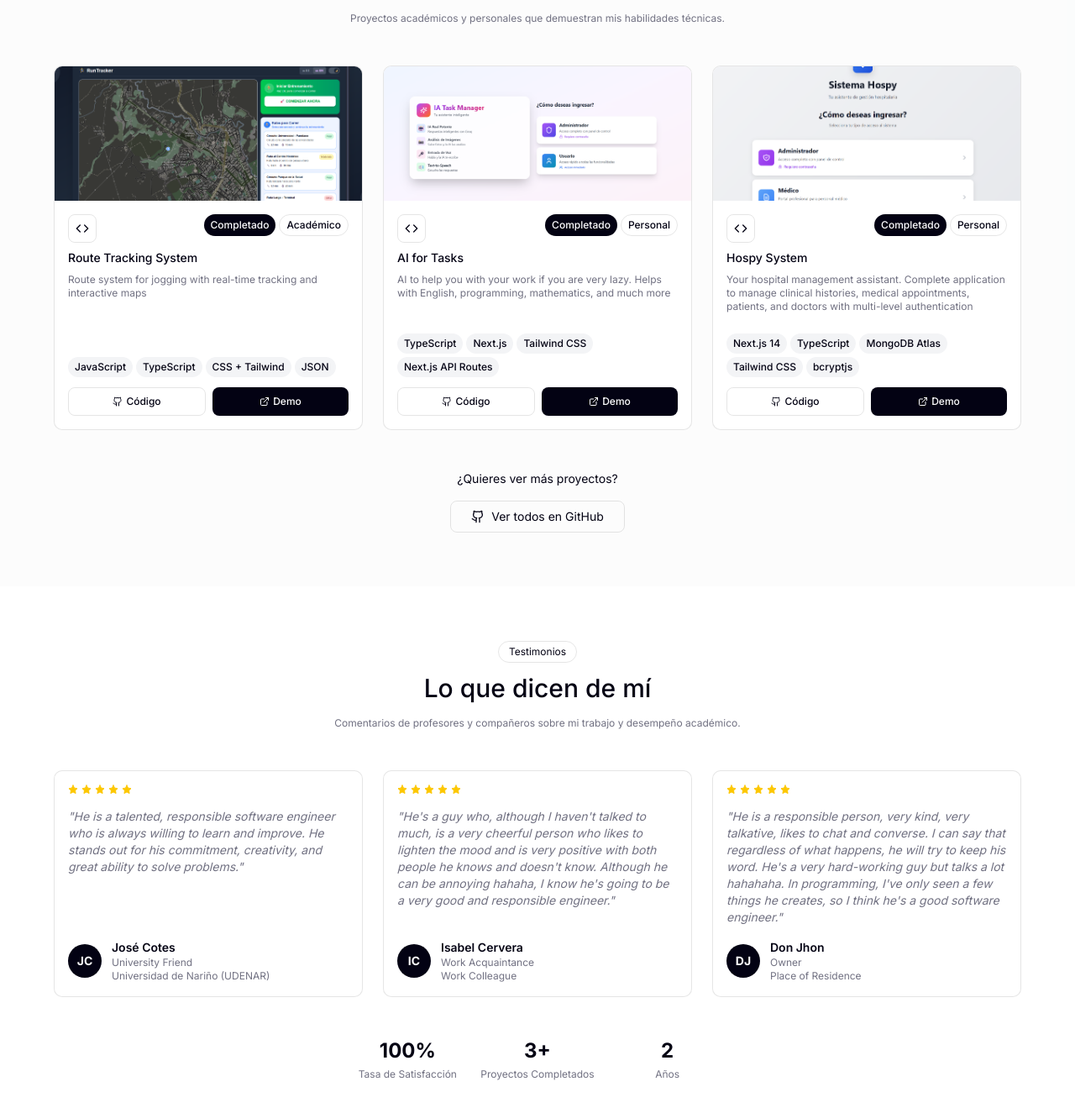
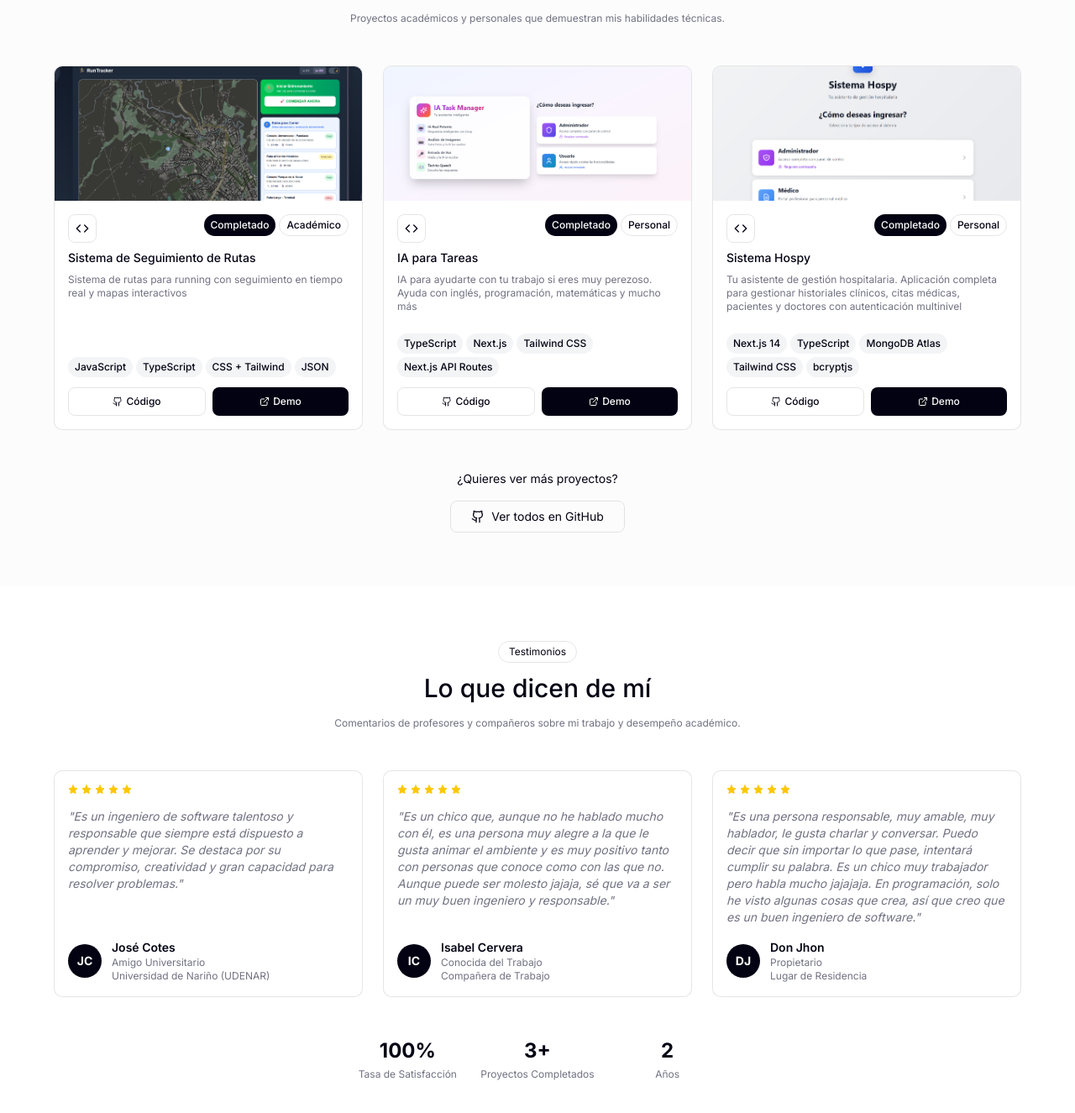
Before and after one commit to rafael5678/portfolio, a Next.js app: page / in a window 1280 px wide. Shown: the part 2426-3751 px from the top of the page at 84% size. Built offline with nearby package versions, Linux system fonts and the light colour scheme; no server answers.

Commit message:
Fix translation system: projects and testimonials now translate correctly

```diff
--- a/src/components/sections/ProjectsSection.tsx
+++ b/src/components/sections/ProjectsSection.tsx
@@ -25,7 +25,7 @@ export const ProjectsSection = () => {
 
         <div className="grid md:grid-cols-2 lg:grid-cols-3 gap-6 max-w-6xl mx-auto items-start">
           {projects.map((project, index) => (
-            <ProjectCard key={index} project={project} />
+            <ProjectCard key={index} project={project} index={index} />
           ))}
         </div>
 
@@ -46,20 +46,22 @@ export const ProjectsSection = () => {
 
 interface ProjectCardProps {
   project: Project;
+  index: number;
 }
 
-const ProjectCard = ({ project }: ProjectCardProps) => {
+const ProjectCard = ({ project, index }: ProjectCardProps) => {
   const { language } = useLanguage();
   const t = translations[language].projects;
+  const translatedProject = t.items[index] || project;
 
   return (
     <div className="bg-card border border-border rounded-lg overflow-hidden hover:shadow-lg transition-shadow group flex flex-col h-full">
       {/* Imagen del proyecto */}
       {project.image && (
         <div className="w-full h-40 bg-gradient-to-br from-primary/20 to-primary/5 relative overflow-hidden flex-shrink-0">
-          <img
+            <img
             src={project.image}
-            alt={project.title}
+            alt={translatedProject.title}
             className="w-full h-full object-cover"
             onError={(e) => {
               // Si la imagen falla, mostrar un placeholder
@@ -81,20 +83,20 @@ const ProjectCard = ({ project }: ProjectCardProps) => {
             </div>
             <div className="flex space-x-1">
               <span className={`inline-flex items-center px-2 py-1 text-xs font-medium rounded-full ${
-                project.status === "Completado"
+                index === 0 || index === 1 || index === 2 // Todos los proyectos están completados
                   ? "bg-primary text-primary-foreground"
                   : "bg-secondary text-secondary-foreground"
               }`}>
-                {project.status === "Completado" ? t.completed : t.inProgress}
+                {t.completed}
               </span>
               <span className="inline-flex items-center px-2 py-1 text-xs font-medium rounded-full border border-border text-foreground">
-                {project.type === "Académico" ? t.academic : t.personal}
+                {index === 0 ? t.academic : t.personal}
               </span>
             </div>
           </div>
-          <h3 className="text-sm mb-2 font-medium text-foreground">{project.title}</h3>
+          <h3 className="text-sm mb-2 font-medium text-foreground">{translatedProject.title}</h3>
           <p className="text-xs text-muted-foreground mb-3">
-            {project.description}
+            {translatedProject.description}
           </p>
         </div>
 
--- a/src/components/sections/TestimonialsSection.tsx
+++ b/src/components/sections/TestimonialsSection.tsx
@@ -27,7 +27,7 @@ export const TestimonialsSection = () => {
 
         <div className="grid md:grid-cols-2 lg:grid-cols-3 gap-6 max-w-6xl mx-auto">
           {testimonials.map((testimonial, index) => (
-            <TestimonialCard key={index} testimonial={testimonial} />
+            <TestimonialCard key={index} testimonial={testimonial} index={index} />
           ))}
         </div>
 
@@ -54,9 +54,14 @@ export const TestimonialsSection = () => {
 
 interface TestimonialCardProps {
   testimonial: Testimonial;
+  index: number;
 }
 
-const TestimonialCard = ({ testimonial }: TestimonialCardProps) => {
+const TestimonialCard = ({ testimonial, index }: TestimonialCardProps) => {
+  const { language } = useLanguage();
+  const t = translations[language].testimonials;
+  const translatedTestimonial = t.items[index] || testimonial;
+
   return (
     <div className="bg-card border border-border rounded-lg p-4 flex flex-col h-full">
       <div className="flex items-center space-x-1 mb-4">
@@ -66,20 +71,20 @@ const TestimonialCard = ({ testimonial }: TestimonialCardProps) => {
       </div>
 
       <p className="text-sm text-muted-foreground italic mb-4 flex-grow">
-        "{testimonial.content}"
+        "{translatedTestimonial.content}"
       </p>
 
       <div className="flex items-center space-x-3 mt-auto">
         <div className="w-10 h-10 bg-primary text-primary-foreground rounded-full flex items-center justify-center text-sm font-bold flex-shrink-0">
-          {testimonial.initials}
+          {translatedTestimonial.initials}
         </div>
         <div className="min-w-0">
-          <div className="text-sm font-semibold text-foreground truncate">{testimonial.name}</div>
+          <div className="text-sm font-semibold text-foreground truncate">{translatedTestimonial.name}</div>
           <div className="text-xs text-muted-foreground truncate">
-            {testimonial.role}
+            {translatedTestimonial.role}
           </div>
           <div className="text-xs text-muted-foreground truncate">
-            {testimonial.company}
+            {translatedTestimonial.company}
           </div>
         </div>
       </div>
--- a/src/data/translations.ts
+++ b/src/data/translations.ts
@@ -94,6 +94,26 @@ export const translations = {
       inProgress: 'En desarrollo',
       academic: 'Académico',
       personal: 'Personal',
+      items: [
+        {
+          title: 'Sistema de Seguimiento de Rutas',
+          description: 'Sistema de rutas para running con seguimiento en tiempo real y mapas interactivos',
+          status: 'Completado',
+          type: 'Académico',
+        },
+        {
+          title: 'IA para Tareas',
+          description: 'IA para ayudarte con tu trabajo si eres muy perezoso. Ayuda con inglés, programación, matemáticas y mucho más',
+          status: 'Completado',
+          type: 'Personal',
+        },
+        {
+          title: 'Sistema Hospy',
+          description: 'Tu asistente de gestión hospitalaria. Aplicación completa para gestionar historiales clínicos, citas médicas, pacientes y doctores con autenticación multinivel',
+          status: 'Completado',
+          type: 'Personal',
+        },
+      ],
     },
     // Testimonials Section
     testimonials: {
@@ -103,6 +123,29 @@ export const translations = {
       satisfactionRate: 'Tasa de Satisfacción',
       recommendations: 'Recomendaciones',
       completedProjects: 'Proyectos Completados',
+      items: [
+        {
+          name: 'José Cotes',
+          role: 'Amigo Universitario',
+          company: 'Universidad de Nariño (UDENAR)',
+          content: 'Es un ingeniero de software talentoso y responsable que siempre está dispuesto a aprender y mejorar. Se destaca por su compromiso, creatividad y gran capacidad para resolver problemas.',
+          initials: 'JC',
+        },
+        {
+          name: 'Isabel Cervera',
+          role: 'Conocida del Trabajo',
+          company: 'Compañera de Trabajo',
+          content: 'Es un chico que, aunque no he hablado mucho con él, es una persona muy alegre a la que le gusta animar el ambiente y es muy positivo tanto con personas que conoce como con las que no. Aunque puede ser molesto jajaja, sé que va a ser un muy buen ingeniero y responsable.',
+          initials: 'IC',
+        },
+        {
+          name: 'Don Jhon',
+          role: 'Propietario',
+          company: 'Lugar de Residencia',
+          content: 'Es una persona responsable, muy amable, muy hablador, le gusta charlar y conversar. Puedo decir que sin importar lo que pase, intentará cumplir su palabra. Es un chico muy trabajador pero habla mucho jajajaja. En programación, solo he visto algunas cosas que crea, así que creo que es un buen ingeniero de software.',
+          initials: 'DJ',
+        },
+      ],
     },
     // Experience Section
     experienceSection: {
@@ -345,6 +388,26 @@ export const translations = {
       inProgress: 'In progress',
       academic: 'Academic',
       personal: 'Personal',
+      items: [
+        {
+          title: 'Route Tracking System',
+          description: 'Route system for jogging with real-time tracking and interactive maps',
+          status: 'Completed',
+          type: 'Academic',
+        },
+        {
+          title: 'AI for Tasks',
+          description: 'AI to help you with your work if you are very lazy. Helps with English, programming, mathematics, and much more',
+          status: 'Completed',
+          type: 'Personal',
+        },
+        {
+          title: 'Hospy System',
+          description: 'Your hospital management assistant. Complete application to manage clinical histories, medical appointments, patients, and doctors with multi-level authentication',
+          status: 'Completed',
+          type: 'Personal',
+        },
+      ],
     },
     // Testimonials Section
     testimonials: {
@@ -354,6 +417,29 @@ export const translations = {
       satisfactionRate: 'Satisfaction Rate',
       recommendations: 'Recommendations',
       completedProjects: 'Completed Projects',
+      items: [
+        {
+          name: 'José Cotes',
+          role: 'University Friend',
+          company: 'Universidad de Nariño (UDENAR)',
+          content: 'He is a talented, responsible software engineer who is always willing to learn and improve. He stands out for his commitment, creativity, and great ability to solve problems.',
+          initials: 'JC',
+        },
+        {
+          name: 'Isabel Cervera',
+          role: 'Work Acquaintance',
+          company: 'Work Colleague',
+          content: "He's a guy who, although I haven't talked to much, is a very cheerful person who likes to lighten the mood and is very positive with both people he knows and doesn't know. Although he can be annoying hahaha, I know he's going to be a very good and responsible engineer.",
+          initials: 'IC',
+        },
+        {
+          name: 'Don Jhon',
+          role: 'Owner',
+          company: 'Place of Residence',
+          content: 'He is a responsible person, very kind, very talkative, likes to chat and converse. I can say that regardless of what happens, he will try to keep his word. He\'s a very hard-working guy but talks a lot hahahaha. In programming, I\'ve only seen a few things he creates, so I think he\'s a good software engineer.',
+          initials: 'DJ',
+        },
+      ],
     },
     // Experience Section
     experienceSection: {
```
Also changed, not shown: 1 other file (tests, documents, lock files or other folders).
